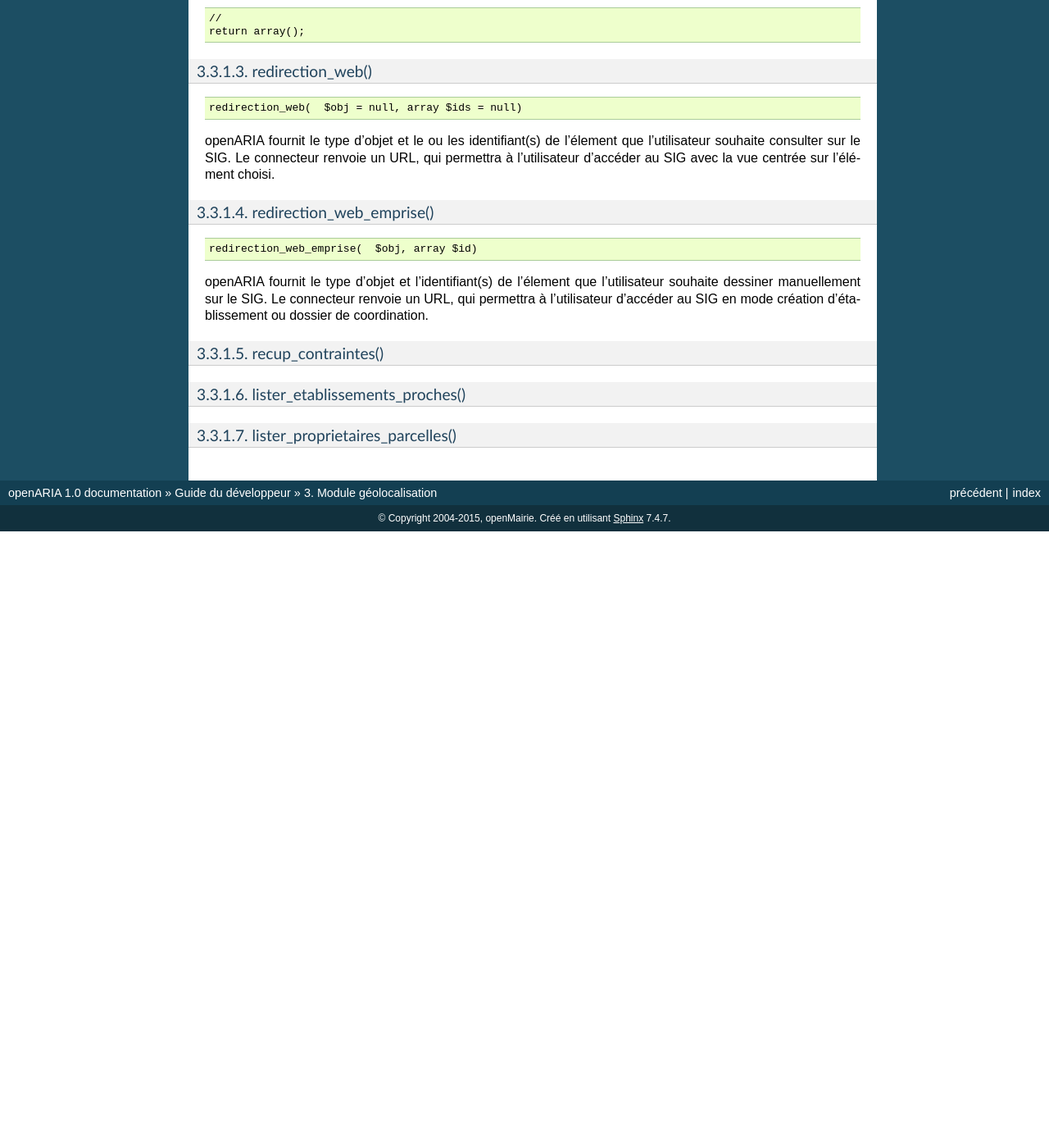
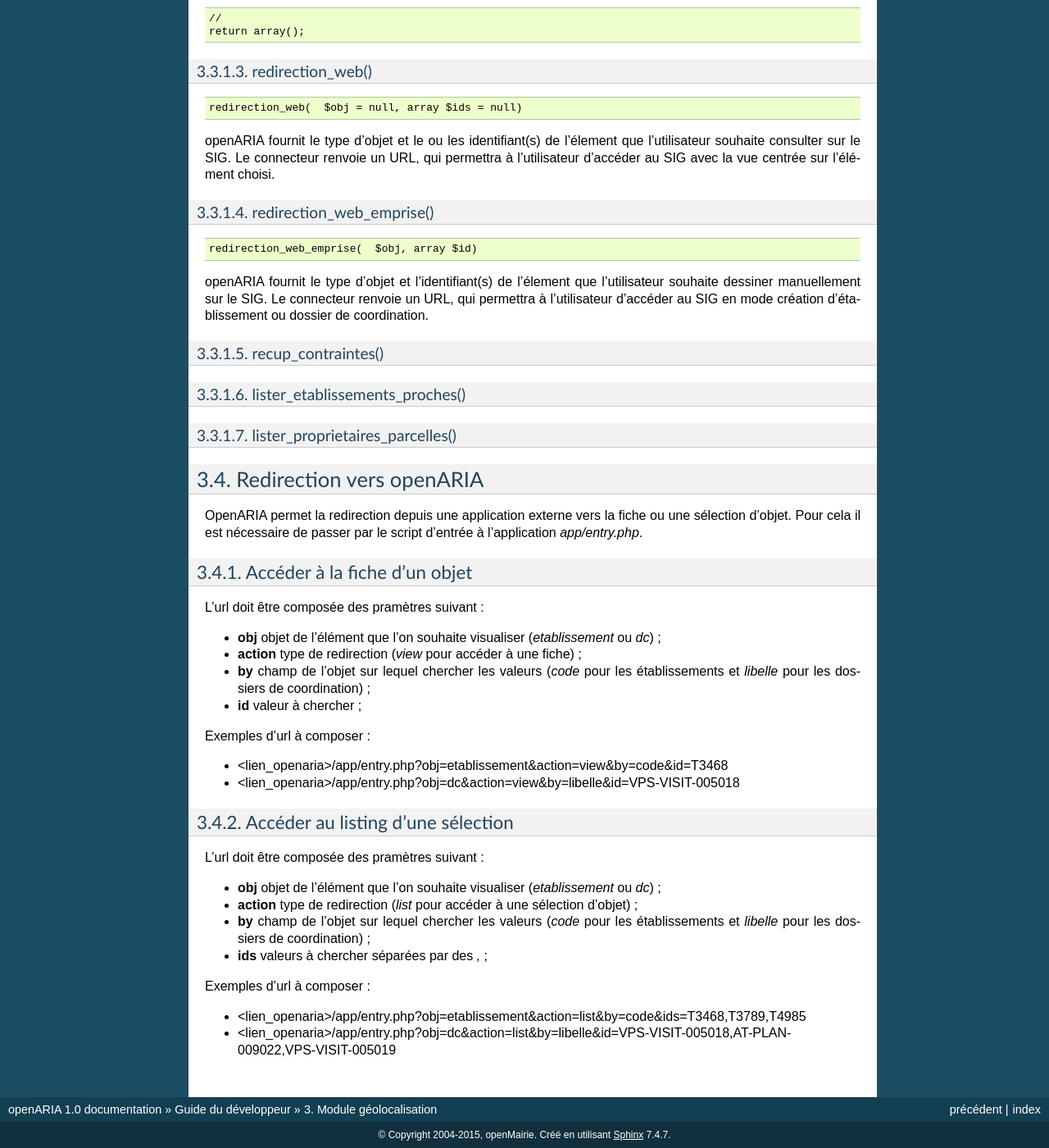
Before and after one commit to jcerini/openaria-documentation, a Sphinx documentation site: the page built from source/guide_developpeur/module_geolocalisation.rst, in a window 1280 px wide and 1400 px high, scrolled down 4013 px. Shown: the whole window at 82% size. Built offline with Sphinx 7.4.7, drawn with Linux system fonts in a browser that asks for light colours; before the commit the page ends 4661 px from its top, so only the background shows below that; some of the changed text lies outside the part shown.

Commit message:
* Ajout de la documentation concernant app/entry

```diff
--- a/source/guide_developpeur/module_geolocalisation.rst
+++ b/source/guide_developpeur/module_geolocalisation.rst
@@ -300,3 +300,41 @@ lister_etablissements_proches()
 
 lister_proprietaires_parcelles()
 ********************************
+
+Redirection vers openARIA
+#########################
+
+OpenARIA permet la redirection depuis une application externe vers la fiche ou une sélection d'objet.
+Pour cela il est nécessaire de passer par le script d'entrée à l'application *app/entry.php*.
+
+*****************************
+Accéder à la fiche d'un objet
+*****************************
+
+L'url doit être composée des pramètres suivant :
+
+* **obj** objet de l'élément que l'on souhaite visualiser (*etablissement* ou *dc*) ;
+* **action** type de redirection (*view* pour accéder à une fiche) ;
+* **by** champ de l'objet sur lequel chercher les valeurs (*code* pour les établissements et *libelle* pour les dossiers de coordination) ;
+* **id** valeur à chercher ;
+
+Exemples d'url à composer :
+
+* <lien_openaria>/app/entry.php?obj=etablissement&action=view&by=code&id=T3468
+* <lien_openaria>/app/entry.php?obj=dc&action=view&by=libelle&id=VPS-VISIT-005018
+
+**********************************
+Accéder au listing d'une sélection
+**********************************
+
+L'url doit être composée des pramètres suivant :
+
+* **obj** objet de l'élément que l'on souhaite visualiser (*etablissement* ou *dc*) ;
+* **action** type de redirection (*list* pour accéder à une sélection d'objet) ;
+* **by** champ de l'objet sur lequel chercher les valeurs (*code* pour les établissements et *libelle* pour les dossiers de coordination) ;
+* **ids** valeurs à chercher séparées par des *,* ;
+
+Exemples d'url à composer :
+
+* <lien_openaria>/app/entry.php?obj=etablissement&action=list&by=code&ids=T3468,T3789,T4985
+* <lien_openaria>/app/entry.php?obj=dc&action=list&by=libelle&id=VPS-VISIT-005018,AT-PLAN-009022,VPS-VISIT-005019
```
